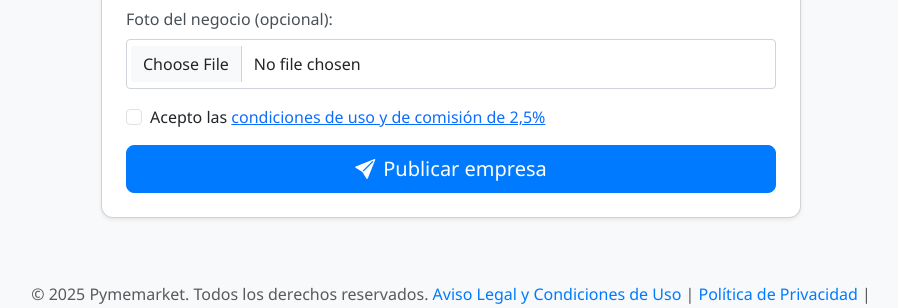
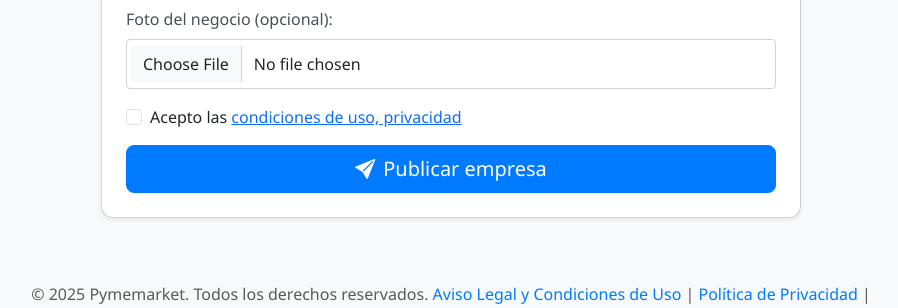
Before and after one commit to AC-Partners/compraventa-postgres, a Flask app: page /publicar in a window 1280 px wide. Shown: the part 1430-1738 px from the top of the page, without its empty margins (189-1087 px from the left). Run offline with Flask 3, Linux system fonts and the light colour scheme; some libraries are stand-ins or nearby versions.

Commit message:
Update vender_empresa.html

```diff
--- a/templates/vender_empresa.html
+++ b/templates/vender_empresa.html
@@ -120,7 +120,7 @@
         <div class="mb-3 form-check">
             <input type="checkbox" class="form-check-input" id="acepto_condiciones" name="acepto_condiciones" required>
             <label class="form-check-label" for="acepto_condiciones">
-                Acepto las <a href="/nota_legal" target="_blank">condiciones de uso y de comisión de 2,5%</a>
+                Acepto las <a href="{{ url_for('nota_legal') }}" target="_blank">condiciones de uso, privacidad</a>
             </label>
         </div>
 
```
